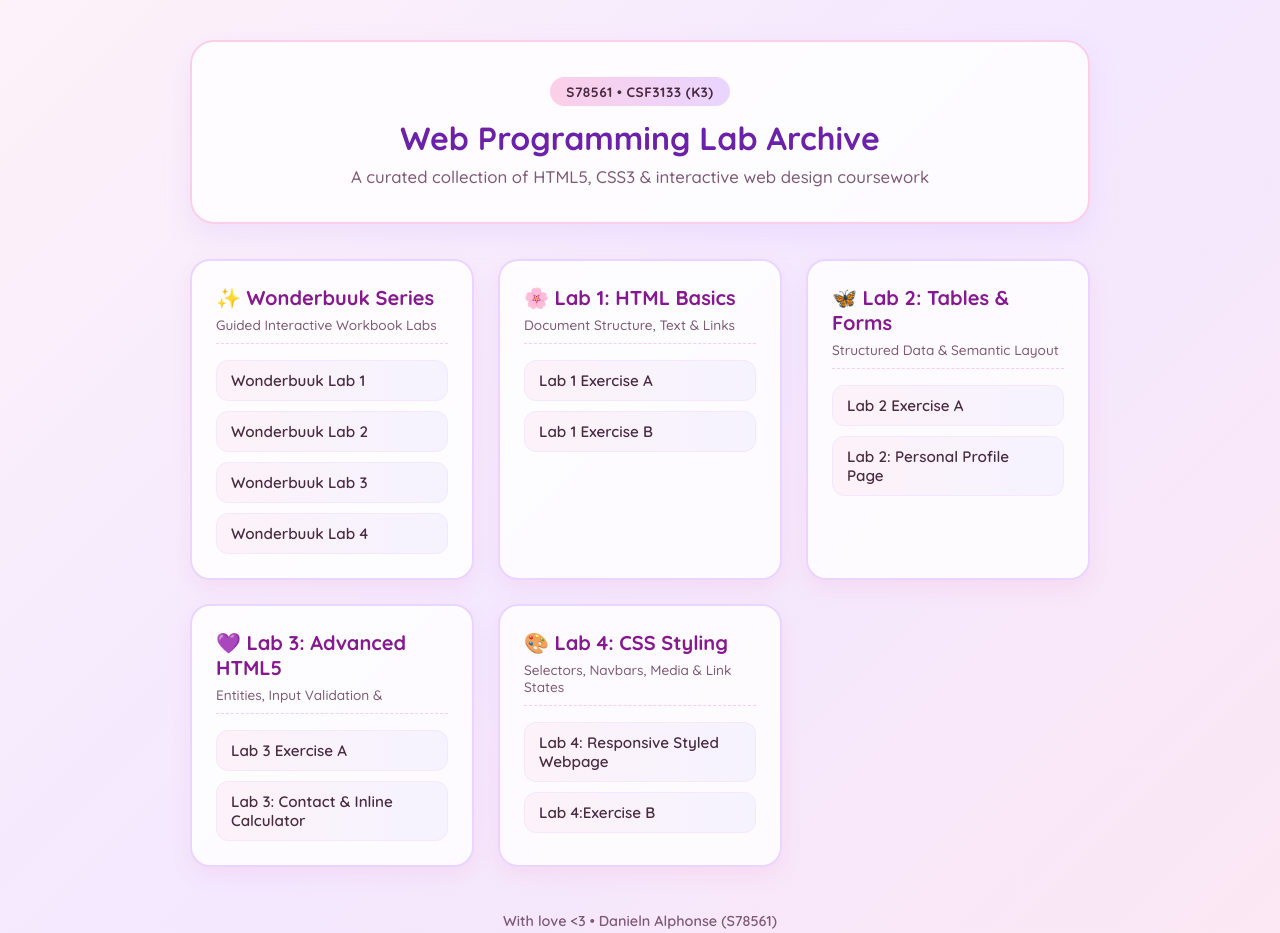
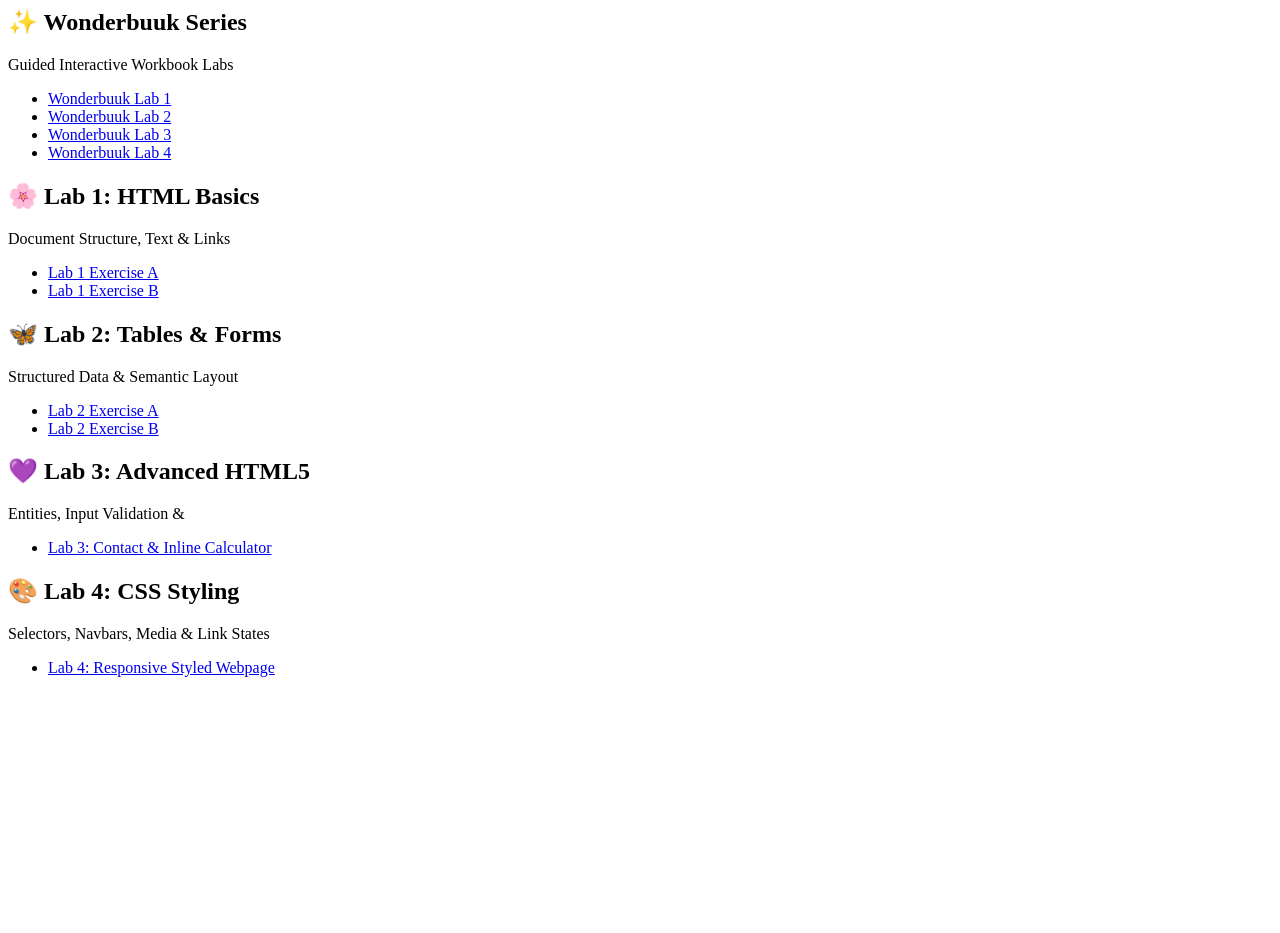
Before and after one commit to Danielin-Alphonse/S78561_CSF3133_K3, a plain HTML site: page index.html in a window 1280 px wide. After the commit the page ends 800 px from the top, so only its background shows below. Drawn offline with Linux system fonts and the light colour scheme.

Commit message:
Update index.html

```diff
--- a/index.html
+++ b/index.html
@@ -1,165 +1,4 @@
-<!DOCTYPE html>
-<html lang="en">
-<head>
-    <meta charset="UTF-8">
-    <meta name="viewport" content="width=device-width, initial-scale=1.0">
-    <title>S78561 | CSF3133 Web Programming Portfolio</title>
-    <!-- Clean aesthetic Google Font -->
-    <link href="https://fonts.googleapis.com/css2?family=Quicksand:wght@500;600;700&display=swap" rel="stylesheet">
-    <style>
-        :root {
-            --bg-gradient: linear-gradient(135deg, #fdf2f8 0%, #f3e8ff 50%, #fce7f3 100%);
-            --card-bg: rgba(255, 255, 255, 0.85);
-            --pink-accent: #f472b6;
-            --pink-soft: #fbcfe8;
-            --lilac-accent: #a855f7;
-            --lilac-soft: #e9d5ff;
-            --text-dark: #4a2c40;
-            --text-muted: #7e5a75;
-        }
-
-        * {
-            box-sizing: border-box;
-            margin: 0;
-            padding: 0;
-        }
-
-        body {
-            font-family: 'Quicksand', sans-serif;
-            background: var(--bg-gradient);
-            color: var(--text-dark);
-            min-height: 100vh;
-            padding: 40px 20px;
-        }
-
-        .container {
-            max-width: 900px;
-            margin: 0 auto;
-        }
-
-        /* Hero Header Banner */
-        header {
-            text-align: center;
-            background: var(--card-bg);
-            padding: 35px 25px;
-            border-radius: 24px;
-            border: 2px solid var(--pink-soft);
-            box-shadow: 0 10px 25px rgba(216, 180, 254, 0.25);
-            margin-bottom: 35px;
-        }
-
-        .badge {
-            display: inline-block;
-            background: linear-gradient(90deg, var(--pink-soft), var(--lilac-soft));
-            color: var(--text-dark);
-            padding: 6px 16px;
-            border-radius: 999px;
-            font-size: 0.85rem;
-            font-weight: 700;
-            letter-spacing: 0.5px;
-            margin-bottom: 12px;
-        }
-
-        header h1 {
-            font-size: 2rem;
-            color: #6b21a8;
-            margin-bottom: 8px;
-        }
-
-        header p {
-            color: var(--text-muted);
-            font-size: 1.05rem;
-            font-weight: 500;
-        }
-
-        /* Grid Layout for Lab Cards */
-        .grid {
-            display: grid;
-            grid-template-columns: repeat(auto-fit, minmax(260px, 1fr));
-            gap: 24px;
-        }
-
-        /* Individual Module Card */
-        .card {
-            background: var(--card-bg);
-            border-radius: 20px;
-            padding: 24px;
-            border: 2px solid var(--lilac-soft);
-            box-shadow: 0 8px 20px rgba(244, 114, 182, 0.12);
-            transition: transform 0.25s ease, box-shadow 0.25s ease;
-        }
-
-        .card:hover {
-            transform: translateY(-5px);
-            box-shadow: 0 12px 28px rgba(168, 85, 247, 0.22);
-            border-color: var(--pink-accent);
-        }
-
-        .card h2 {
-            font-size: 1.25rem;
-            color: #86198f;
-            margin-bottom: 6px;
-            display: flex;
-            align-items: center;
-            gap: 8px;
-        }
-
-        .card-subtitle {
-            font-size: 0.85rem;
-            color: var(--text-muted);
-            margin-bottom: 16px;
-            padding-bottom: 10px;
-            border-bottom: 1.5px dashed var(--pink-soft);
-        }
-
-        /* Styled Pill Links */
-        ul {
-            list-style: none;
-            display: flex;
-            flex-direction: column;
-            gap: 10px;
-        }
-
-        ul li a {
-            display: block;
-            text-decoration: none;
-            background: linear-gradient(90deg, #fdf2f8, #f5f3ff);
-            color: var(--text-dark);
-            padding: 10px 14px;
-            border-radius: 12px;
-            font-weight: 600;
-            font-size: 0.95rem;
-            border: 1px solid #f3e8ff;
-            transition: all 0.2s ease;
-        }
-
-        ul li a:hover {
-            background: linear-gradient(90deg, var(--pink-accent), var(--lilac-accent));
-            color: #ffffff;
-            padding-left: 18px;
-        }
-
-        /* Footer */
-        footer {
-            text-align: center;
-            margin-top: 45px;
-            color: var(--text-muted);
-            font-size: 0.9rem;
-            font-weight: 600;
-        }
-    </style>
-</head>
-<body>
-
-    <div class="container">
-        <!-- Main Header -->
-        <header>
-            <span class="badge">S78561 • CSF3133 (K3)</span>
-            <h1>Web Programming Lab Archive</h1>
-            <p>A curated collection of HTML5, CSS3 & interactive web design coursework</p>
-        </header>
-
-        <!-- Lab Sections Grid -->
+<!-- Lab Sections Grid -->
         <div class="grid">
 
             <!-- Section 1: Wonderbuuk -->
@@ -167,10 +6,10 @@
                 <h2>✨ Wonderbuuk Series</h2>
                 <p class="card-subtitle">Guided Interactive Workbook Labs</p>
                 <ul>
-                    <li><a href="lab1.html">Wonderbuuk Lab 1</a></li>
-                    <li><a href="lab2.html">Wonderbuuk Lab 2</a></li>
-                    <li><a href="lab3.html">Wonderbuuk Lab 3</a></li>
-                    <li><a href="lab4.html">Wonderbuuk Lab 4</a></li>
+                    <li><a href="Wonderbuuk/wonderbuuk-lab1.html">Wonderbuuk Lab 1</a></li>
+                    <li><a href="Wonderbuuk/wonderbuuk-lab2.html">Wonderbuuk Lab 2</a></li>
+                    <li><a href="Wonderbuuk/wonderbuuk-lab3.html">Wonderbuuk Lab 3</a></li>
+                    <li><a href="Wonderbuuk/wonderbuuk-lab4.html">Wonderbuuk Lab 4</a></li>
                 </ul>
             </div>
 
@@ -179,8 +18,8 @@
                 <h2>🌸 Lab 1: HTML Basics</h2>
                 <p class="card-subtitle">Document Structure, Text & Links</p>
                 <ul>
-                    <li><a href="blob/main/Lab%201/lab1_ExerA.html">Lab 1 Exercise A</a></li>
-                    <li><a href="lab1_ExerB.html">Lab 1 Exercise B</a></li>
+                    <li><a href="Lab%201/lab1_ExerA.html">Lab 1 Exercise A</a></li>
+                    <li><a href="Lab%201/lab1_ExerB.html">Lab 1 Exercise B</a></li>
                 </ul>
             </div>
 
@@ -189,8 +28,8 @@
                 <h2>🦋 Lab 2: Tables & Forms</h2>
                 <p class="card-subtitle">Structured Data & Semantic Layout</p>
                 <ul>
-                    <li><a href="lab2_ExerA(1).html">Lab 2 Exercise A</a></li>
-                    <li><a href="lab2_ExerB.html">Lab 2: Personal Profile Page</a></li>
+                    <li><a href="Lab%202/lab2_ExerA(1).html">Lab 2 Exercise A</a></li>
+                    <li><a href="Lab%202/lab2_ExerB.html">Lab 2 Exercise B</a></li>
                 </ul>
             </div>
 
@@ -199,8 +38,7 @@
                 <h2>💜 Lab 3: Advanced HTML5</h2>
                 <p class="card-subtitle">Entities, Input Validation & <output></p>
                 <ul>
-                    <li><a href="lab3_ExerA.html">Lab 3 Exercise A</a></li>
-                    <li><a href="lab3_ExerB.html">Lab 3: Contact & Inline Calculator</a></li>
+                    <li><a href="Lab%203/lab3.html">Lab 3: Contact & Inline Calculator</a></li>
                 </ul>
             </div>
 
@@ -209,18 +47,8 @@
                 <h2>🎨 Lab 4: CSS Styling</h2>
                 <p class="card-subtitle">Selectors, Navbars, Media & Link States</p>
                 <ul>
-                    <li><a href="lab4_ExerA.html">Lab 4: Responsive Styled Webpage</a></li>
-                    <li><a href="lab4_ExerB.html">Lab 4:Exercise B</a></li>
+                    <li><a href="Lab%204/lab4.html">Lab 4: Responsive Styled Webpage</a></li>
                 </ul>
             </div>
 
         </div>
-
-        <!-- Footer -->
-        <footer>
-            <p>With love <3 • Danieln Alphonse (S78561)</p>
-        </footer>
-    </div>
-
-</body>
-</html>
```
